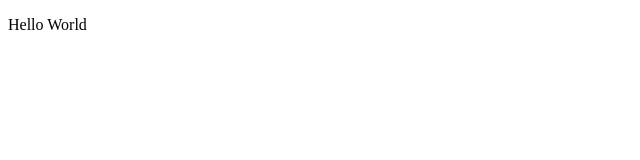
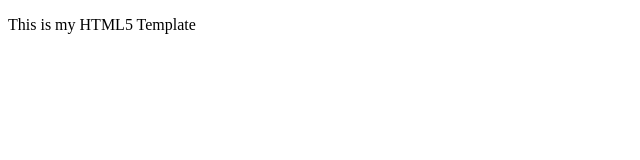
Before and after one commit to ysaflores/ysaflores.github.io, a plain HTML site: page template.html in a window 1280 px wide. Shown: the whole page, without its empty margins (0-640 px from the left). Drawn offline with Linux system fonts and the light colour scheme.

Commit message:
minor changes to <p> tag

```diff
--- a/template.html
+++ b/template.html
@@ -6,6 +6,6 @@
 		<title>Template</title>
 	</head>
 	<body>
-		<p>Hello World</p>
+		<p>This is my HTML5 Template</p>
 	</body>
 </html>
```
